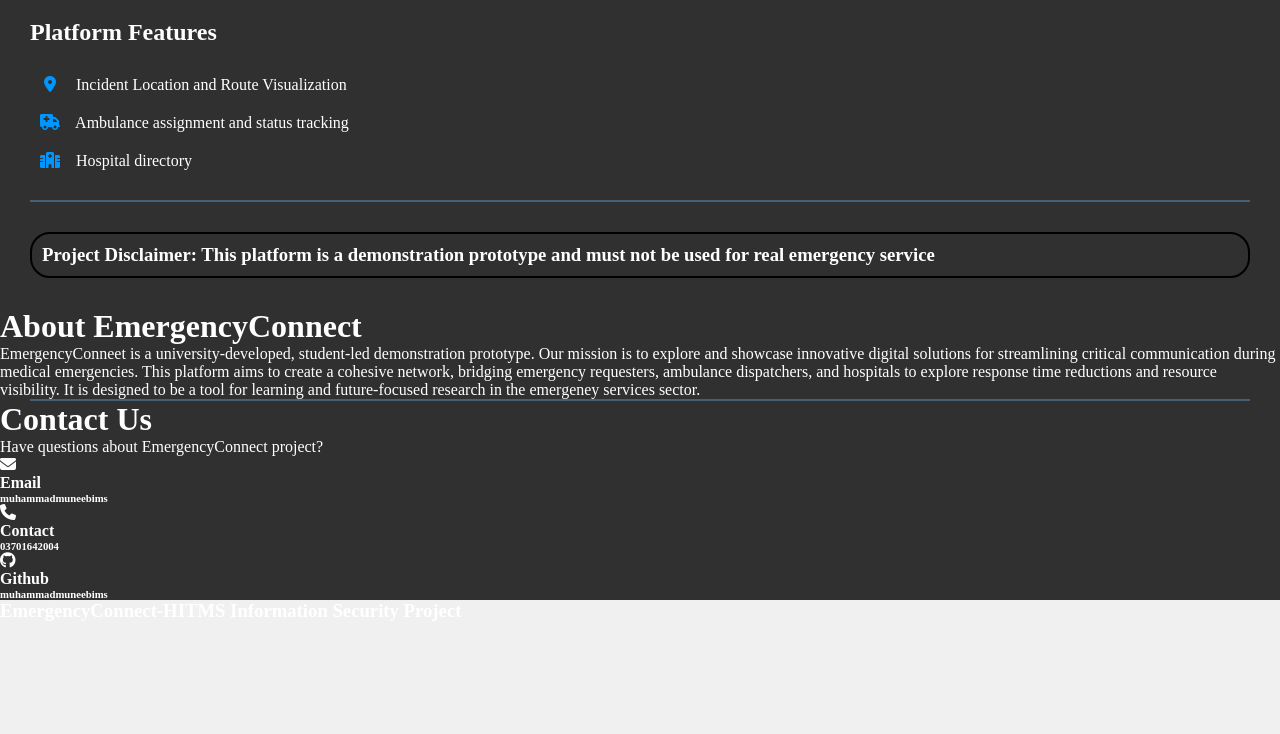
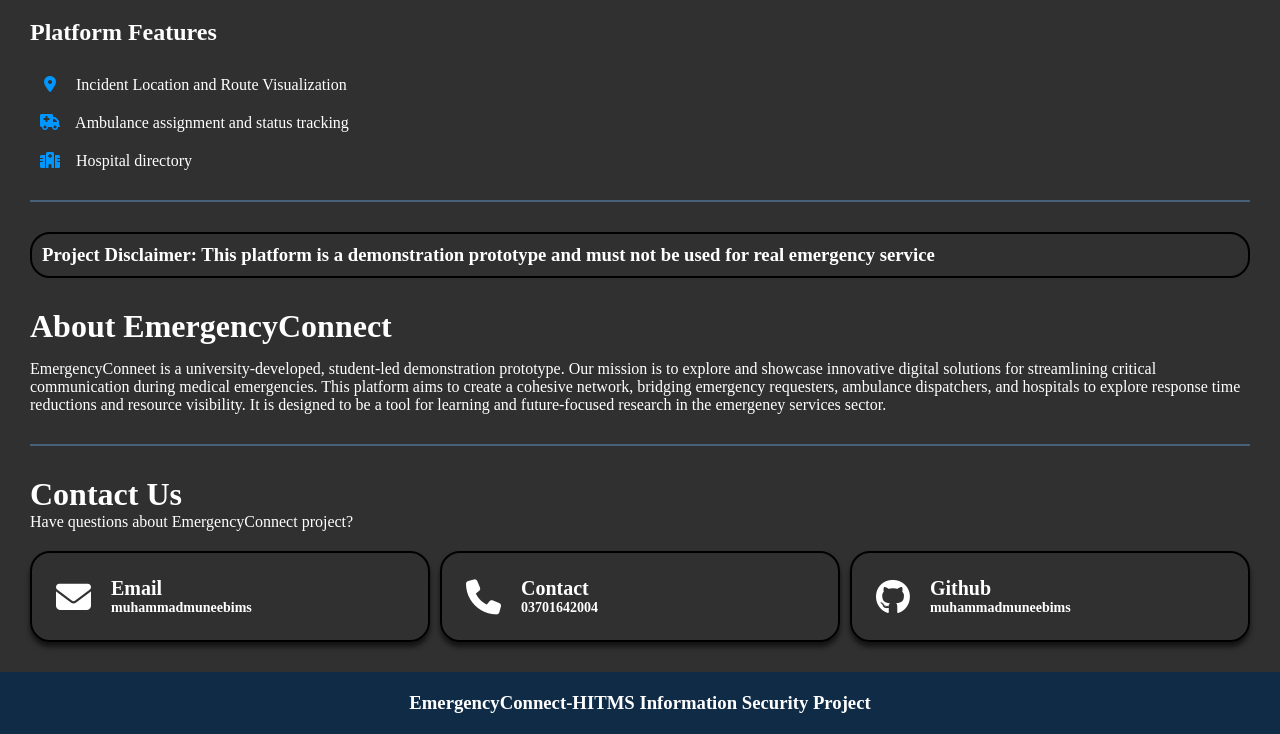
Before and after one commit to muneebims/EmergencyConnect, a plain HTML site: page index.html in a window 1280 px wide. Shown: the part 628-1362 px from the top of the page. Before the commit the page ends 1250 px from the top, so only its background shows below. Drawn offline with Linux system fonts and the light colour scheme.

Commit message:
Refactor CSS styles for improved organization

```diff
--- a/style.css
+++ b/style.css
@@ -204,3 +204,61 @@ main h2{
         flex-wrap: wrap;
     }
 }
+#About{
+    display: flex;
+    margin: 30px;
+    flex-direction: column;
+    /* justify-content: center;  */
+    /* align-items: center; */
+
+}
+#About h1{
+    margin-bottom: 15px;
+}
+#Contact{
+    display: flex;
+    margin: 30px;
+    flex-direction: column;
+}
+.sources{
+    display: flex;
+    gap: 10px;
+    align-items: center;
+    justify-content: center;
+    margin-top: 20px;
+    /* width: 100%; */
+    flex-wrap: wrap;
+    cursor: pointer;
+}
+.source{
+    border: 2px solid black;
+    padding: 24px;
+    display: flex;
+    flex-direction: row;
+    align-items: center;
+    gap: 20px;
+    flex: 1;
+    border-radius: 20px;
+    box-shadow: 0px 5px 5px rgba(0, 0, 0, 0.6);
+
+
+}
+.source i{
+    font-size: 35px;
+}
+.source h4{
+    font-size: 20px;
+}
+.source h6{
+    font-size: 14px;
+}
+.source:hover{
+    background: #000;
+    transform: scale(1.04);
+
+}
+.end{
+    background: #102B46;
+    text-align: center;
+    padding: 20px;
+}
```
